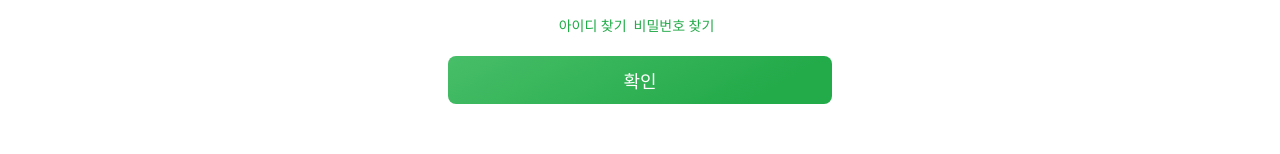
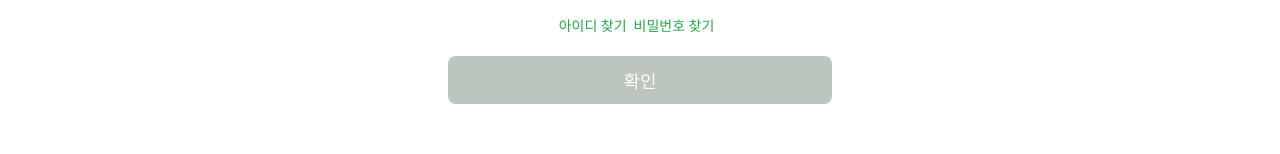
Before and after one commit to llyybbb/SilverMarket, a React (Create React App) app in the folder frontend/: page /login in a window 1280 px wide. Shown: the part 456-610 px from the top of the page. Built offline with nearby package versions, Linux system fonts and the light colour scheme.

Commit message:
:libstick: style: login button color change(frontend)

```diff
--- a/frontend/src/Pages/Login.js
+++ b/frontend/src/Pages/Login.js
@@ -18,16 +18,29 @@ export default function Login() {
   const [IDValid, setIDValid] = useState(false);
   const [pwValid, setPwValid] = useState(false);
   const [Allow, setAllow] = useState(false);
+  const [color, setColor] = useState("#BCC6BF");
 
   const navigate = useNavigate();
+
+  const Btn = styled.button`
+  width: 30%;
+  height: 48px;
+  border: none;
+  background: ${color};
+  border-radius: 8px;
+  color: white;
+  font-size: 18px;
+`;
 
 // 로그인 가능/불가능 판단
   useEffect(() => {
     if (IDValid && pwValid) {
       setAllow(false);
+      setColor("linear-gradient(329.82deg, #23AA49 18.21%, #4BC06C 109.1%)")
       return;
     }
     setAllow(true);
+    setColor("#BCC6BF")
   }, [IDValid, pwValid]);
 
   // 아이디 유효성 검사
@@ -85,12 +98,11 @@ export default function Login() {
 
     if (ID === User.email && pw === User.pw) {
       alert("로그인에 성공했습니다.");
+      navigate("/");
     } else {
       alert("등록되지 않은 회원입니다.");
     }
 
-    // 페이지 이동
-    navigate("/");
   };
 
   return (
@@ -184,16 +196,6 @@ const Logo = styled.img`
   overflow: hidden;
 `;
 
-const Btn = styled.button`
-  width: 30%;
-  height: 48px;
-  border: none;
-  background: linear-gradient(329.82deg, #23AA49 18.21%, #4BC06C 109.1%);
-  border-radius: 8px;
-  color: white;
-  font-size: 18px;
-`;
-
 const Foot = styled.div`
   display: flex;
 
```
